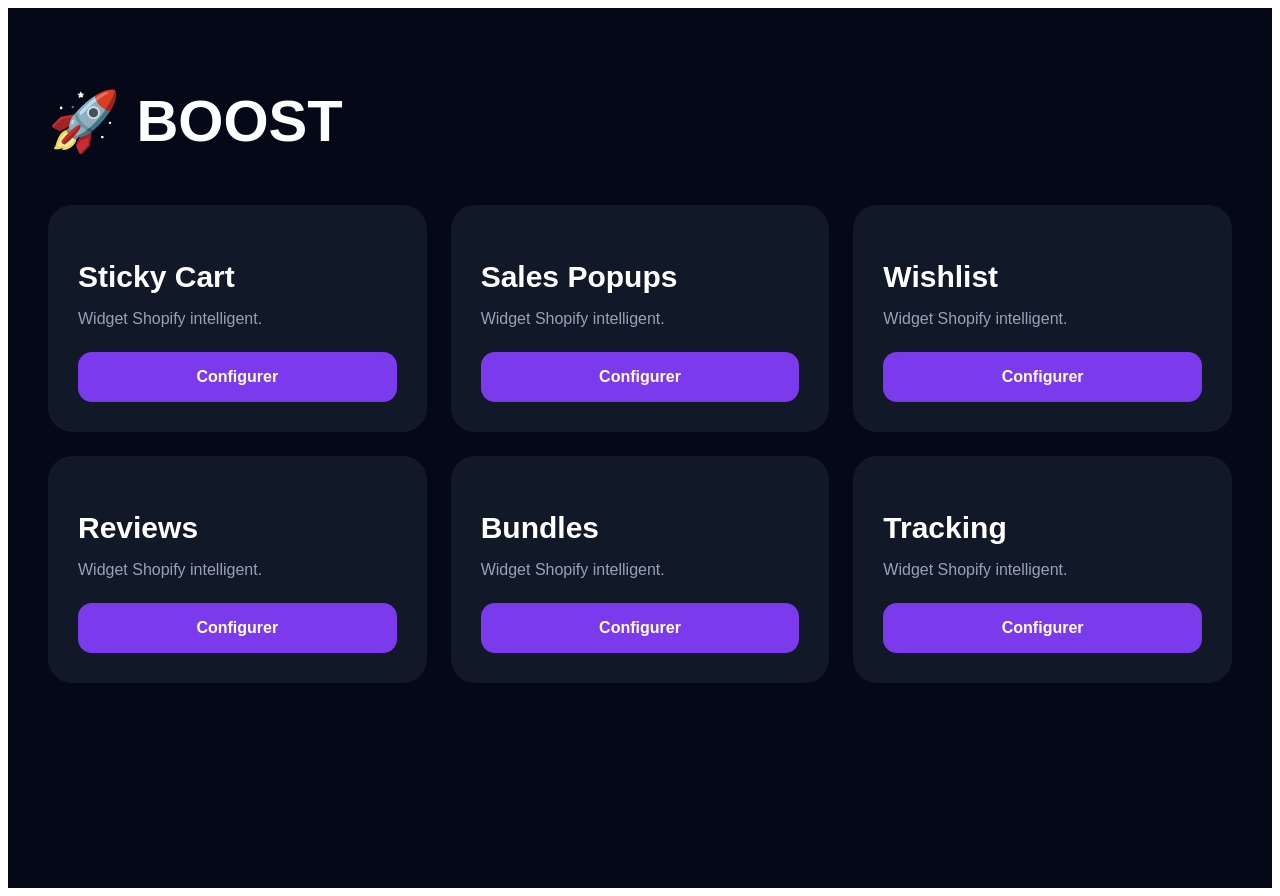
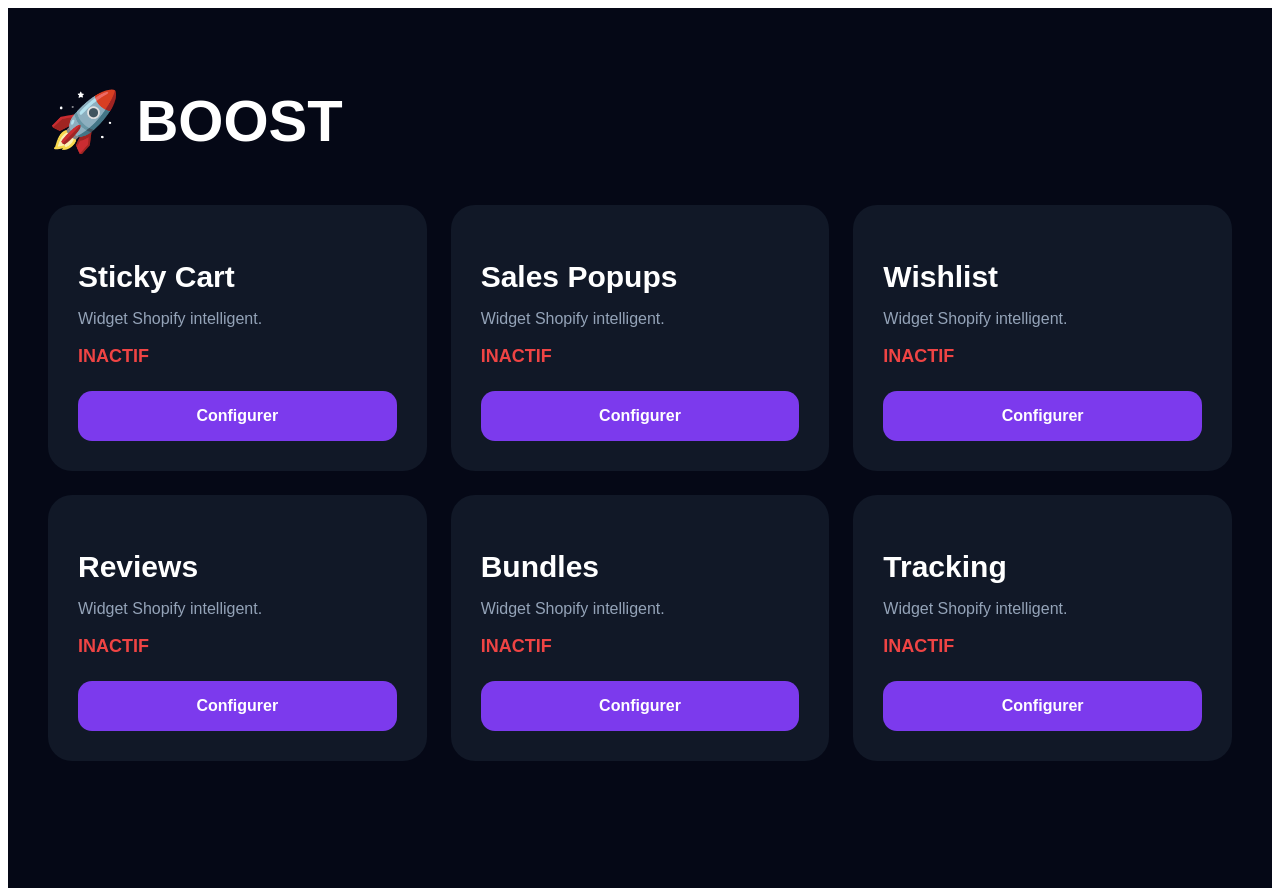
Before and after one commit to Amba91/Boost-App, a Next.js app: page / in a window 1280 px wide. Built offline with nearby package versions, Linux system fonts and the light colour scheme; no server answers; the database is empty.

Commit message:
Show widget statuses on dashboard

```diff
--- a/app/page.tsx
+++ b/app/page.tsx
@@ -1,92 +1,111 @@
 "use client"
 
+import { useEffect, useState } from "react"
 import Link from "next/link"
 
 const widgets = [
-  {
-    name: "Sticky Cart",
-    slug: "sticky-cart",
-  },
-  {
-    name: "Sales Popups",
-    slug: "sales-popups",
-  },
-  {
-    name: "Wishlist",
-    slug: "wishlist",
-  },
-  {
-    name: "Reviews",
-    slug: "reviews",
-  },
-  {
-    name: "Bundles",
-    slug: "bundles",
-  },
-  {
-    name: "Tracking",
-    slug: "tracking",
-  },
+  { name: "Sticky Cart", slug: "sticky-cart" },
+  { name: "Sales Popups", slug: "sales-popups" },
+  { name: "Wishlist", slug: "wishlist" },
+  { name: "Reviews", slug: "reviews" },
+  { name: "Bundles", slug: "bundles" },
+  { name: "Tracking", slug: "tracking" },
 ]
 
 export default function HomePage() {
+  const [statuses, setStatuses] = useState<Record<string, boolean>>({})
+
+  async function loadStatuses() {
+    const results: Record<string, boolean> = {}
+
+    for (const widget of widgets) {
+      try {
+        const res = await fetch(`/api/widgets/${widget.slug}`)
+        const data = await res.json()
+        results[widget.slug] = data.active || false
+      } catch {
+        results[widget.slug] = false
+      }
+    }
+
+    setStatuses(results)
+  }
+
+  useEffect(() => {
+    loadStatuses()
+  }, [])
+
   return (
-    <main
+    <main style={styles.main}>
+      <h1 style={styles.logo}>🚀 BOOST</h1>
+
+      <div style={styles.grid}>
+        {widgets.map((widget) => {
+          const active = statuses[widget.slug] || false
+
+          return (
+            <div key={widget.slug} style={styles.card}>
+              <h2 style={styles.title}>{widget.name}</h2>
+
+              <p style={styles.text}>Widget Shopify intelligent.</p>
+
+              <p
                 style={{
+                  ...styles.status,
+                  color: active ? "#22c55e" : "#ef4444",
+                }}
+              >
+                {active ? "ACTIF" : "INACTIF"}
+              </p>
+
+              <Link href={`/widgets/${widget.slug}`}>
+                <button style={styles.button}>Configurer</button>
+              </Link>
+            </div>
+          )
+        })}
+      </div>
+    </main>
+  )
+}
+
+const styles: Record<string, React.CSSProperties> = {
+  main: {
     minHeight: "100vh",
     background: "#050816",
     color: "white",
     padding: "40px",
     fontFamily: "Arial",
-      }}
-    >
-      <h1
-        style={{
+  },
+  logo: {
     fontSize: "58px",
     fontWeight: "bold",
     marginBottom: "50px",
-        }}
-      >
-        🚀 BOOST
-      </h1>
-
-      <div
-        style={{
+  },
+  grid: {
     display: "grid",
     gridTemplateColumns: "repeat(auto-fit,minmax(320px,1fr))",
     gap: "24px",
-        }}
-      >
-        {widgets.map((widget) => (
-          <div
-            key={widget.slug}
-            style={{
+  },
+  card: {
     background: "#111827",
     borderRadius: "24px",
     padding: "30px",
-            }}
-          >
-            <h2
-              style={{
+  },
+  title: {
     fontSize: "30px",
     marginBottom: "12px",
-              }}
-            >
-              {widget.name}
-            </h2>
-
-            <p
-              style={{
+  },
+  text: {
     color: "#94a3b8",
+    marginBottom: "18px",
+  },
+  status: {
+    fontSize: "18px",
+    fontWeight: "bold",
     marginBottom: "24px",
-              }}
-            >
-              Widget Shopify intelligent.
-            </p>
-
-            <Link href={`/widgets/${widget.slug}`}>
-              <button
-                style={{
+  },
+  button: {
     width: "100%",
     background: "#7c3aed",
     color: "white",
@@ -96,14 +115,5 @@ export default function HomePage() {
     fontWeight: "bold",
     cursor: "pointer",
     fontSize: "16px",
-                }}
-              >
-                Configurer
-              </button>
-            </Link>
-          </div>
-        ))}
-      </div>
-    </main>
-  )
+  },
 }
```
Lines whose indentation alone changed are shown as unchanged.
